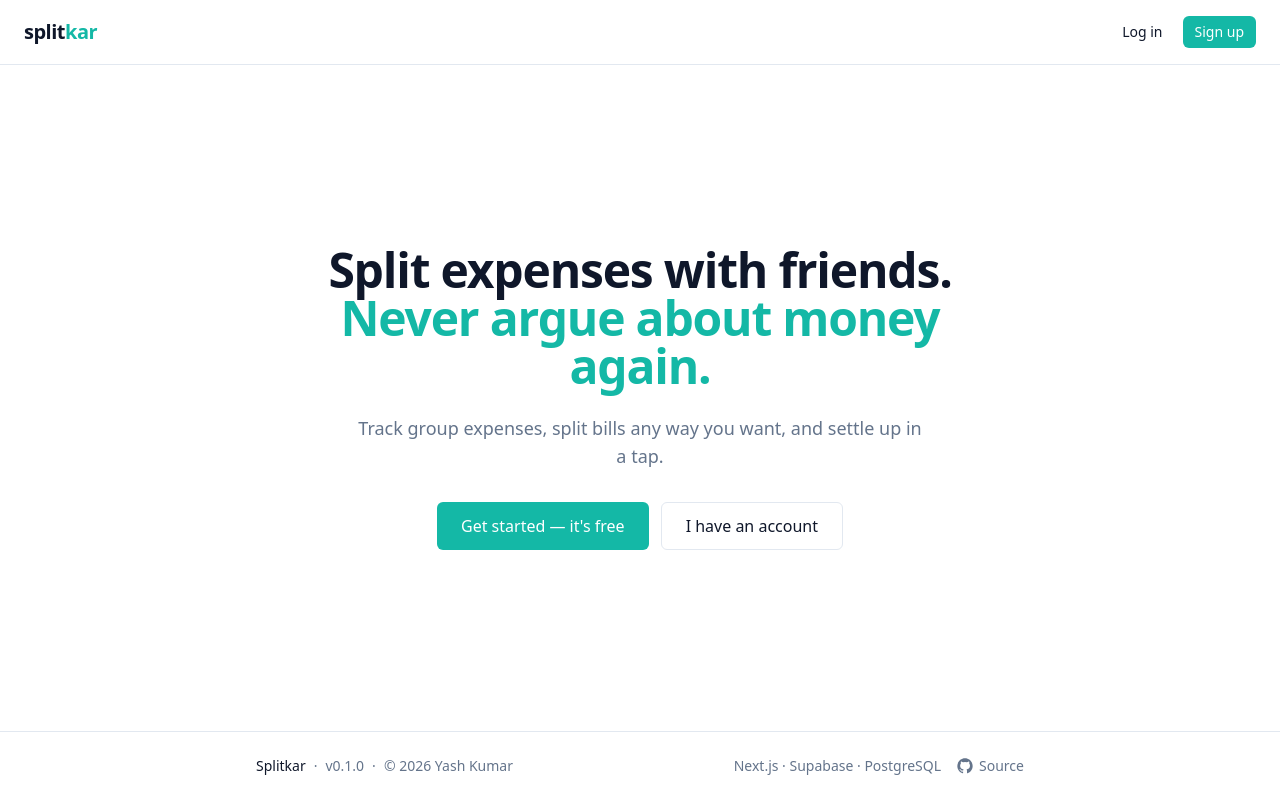
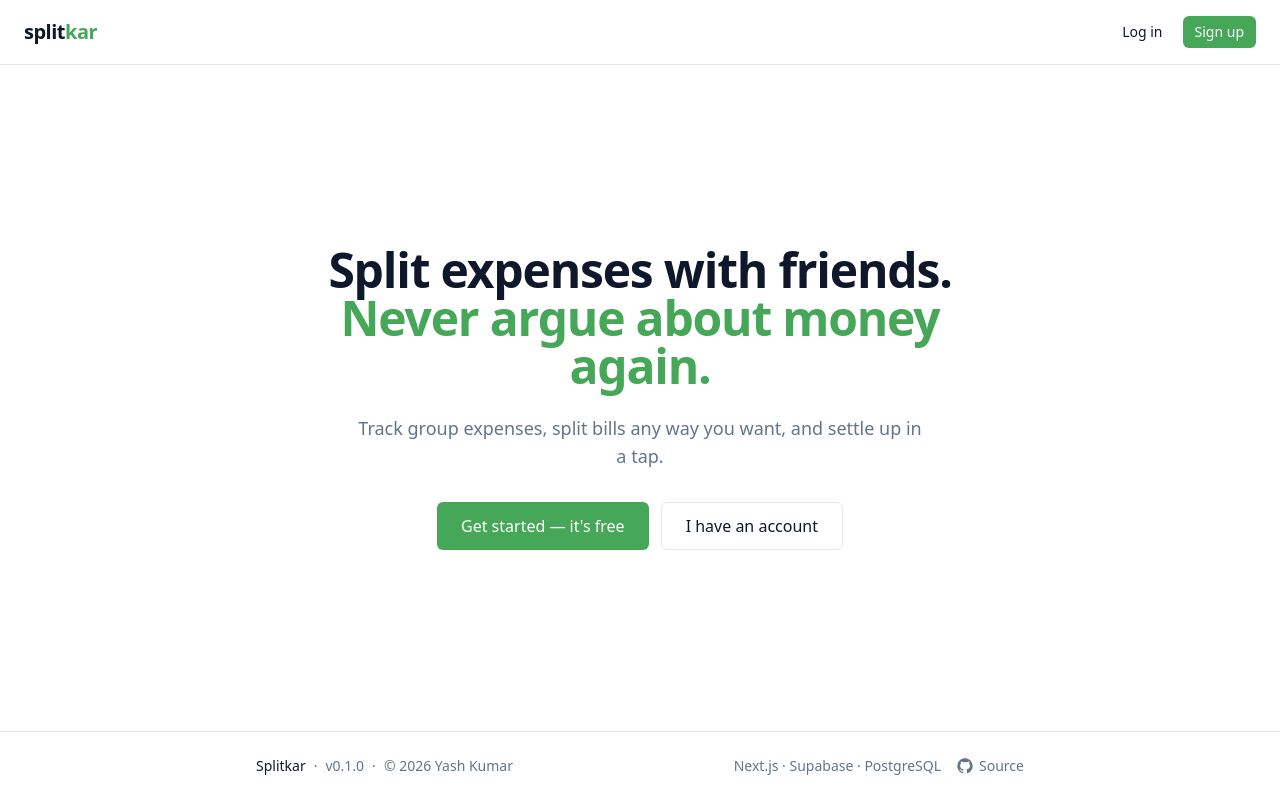
Before and after one commit to asurax2412/splitkar, a Next.js app: page / in a window 1280 px wide. Built offline with nearby package versions, Linux system fonts and the light colour scheme.

Commit message:
Refine primary color to grass green (#46a758)

```diff
--- a/app/globals.css
+++ b/app/globals.css
@@ -6,7 +6,7 @@
   --muted: #f1f5f9;
   --muted-foreground: #64748b;
   --border: #e2e8f0;
-  --primary: #14b8a6;
+  --primary: #46a758;
   --primary-foreground: #ffffff;
   --destructive: #ef4444;
   --card: #ffffff;
```
